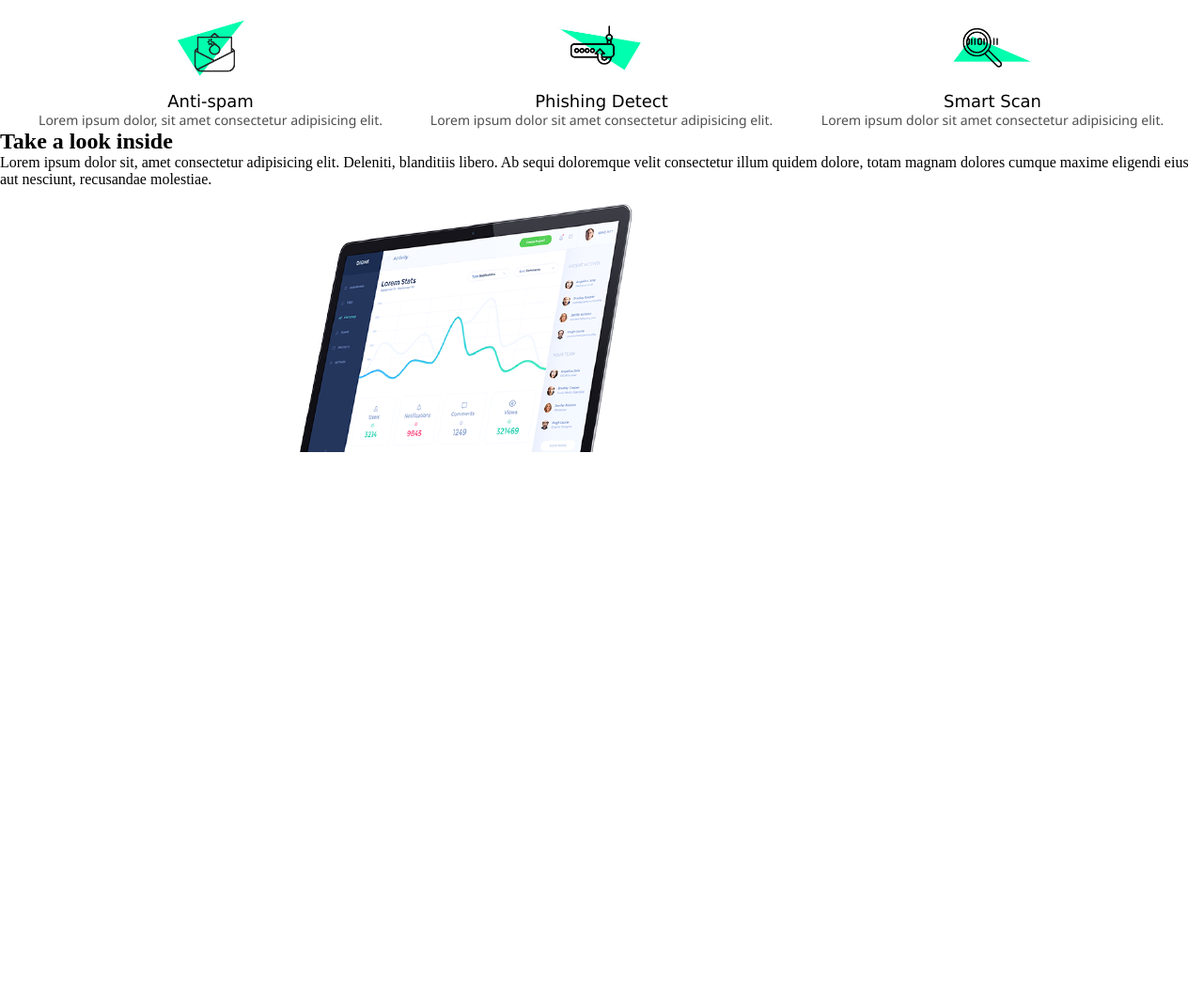
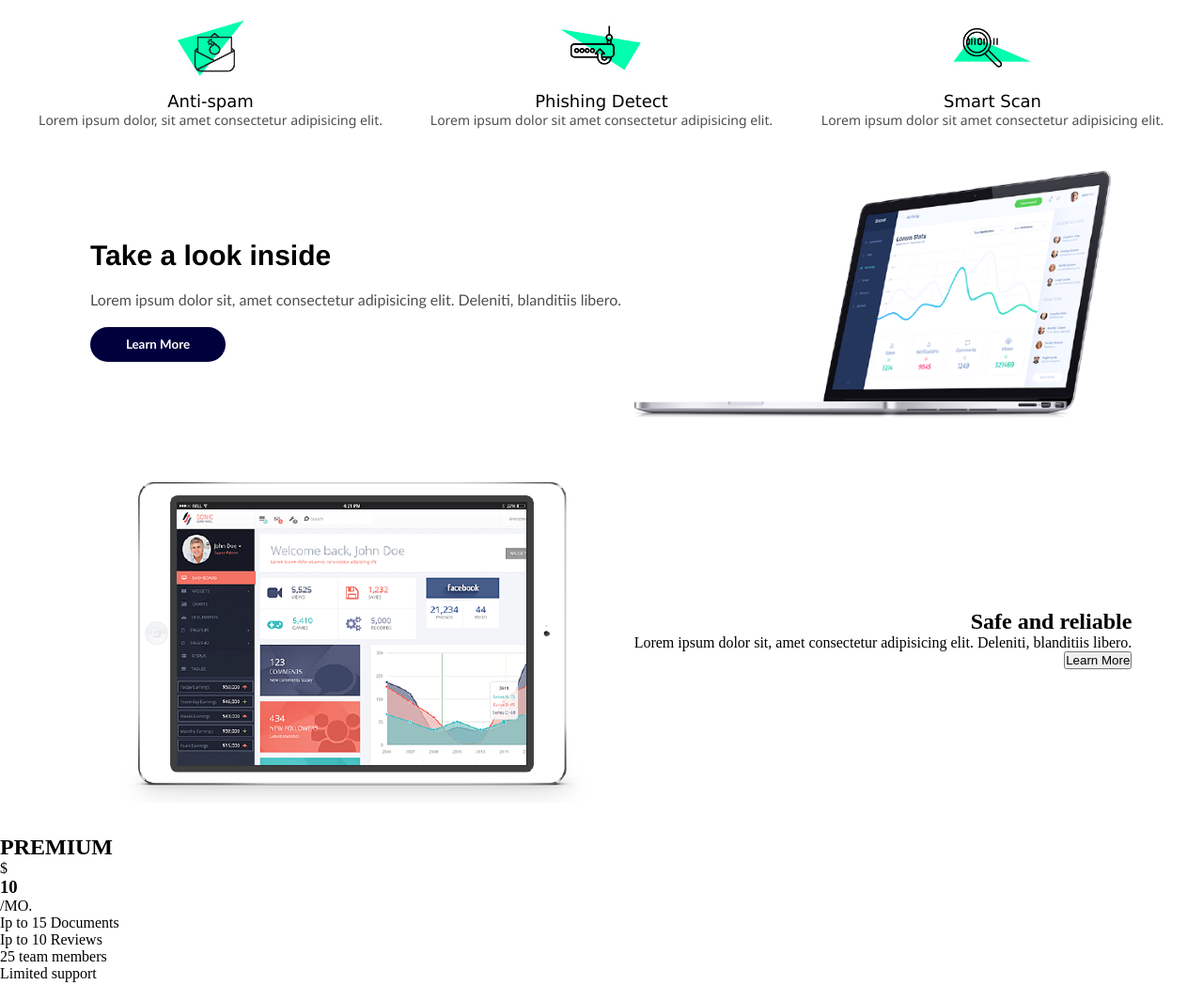
Before and after one commit to samuraypro7767/proyecto_Atlas, a plain HTML site: page index.html in a window 1280 px wide. Shown: the part 536-1584 px from the top of the page at 94% size. Drawn offline with Linux system fonts and the light colour scheme.

Commit message:
organizando una de las sectiones del main

```diff
--- a/index.html
+++ b/index.html
@@ -48,26 +48,26 @@
         </section>
 
 
-        <section>
-          <article>
+        <section class="containerInformate fatherContainerSection">
 
-            <h2>Take a look inside</h2>
-            <p>Lorem ipsum dolor sit, amet consectetur adipisicing elit. Deleniti, blanditiis libero. Ab sequi doloremque velit consectetur illum quidem dolore, totam magnam dolores cumque maxime eligendi eius aut nesciunt, recusandae molestiae.</p>
+          <article class="articleSection">
+             <h2>Take a look inside</h2>
+                <p>Lorem ipsum dolor sit, amet consectetur adipisicing elit. Deleniti, blanditiis libero.</p>
 
             <button>Learn More</button>
+            </article>
+            <div class="containerImg"> <img src="Assets/images/feature-1.png" alt=""> </div>
 
-            <img src="Assets/images/feature-1.png" alt="">
-          </article>
+
         </section>
+ <section class="soonContainerSection">
+            <article class="articleSection">
+                <h2>Safe and reliable</h2>
+                   <p>Lorem ipsum dolor sit, amet consectetur adipisicing elit. Deleniti, blanditiis libero.</p>
 
-          <article>
-            <h2>safe and reliablegit </h2>
-            <p>Lorem ipsum dolor sit, amet consectetur adipisicing elit. Deleniti, blanditiis libero. Ab sequi doloremque velit consectetur illum quidem dolore, totam magnam dolores cumque maxime eligendi eius aut nesciunt, recusandae molestiae.</p>
-
-            <button>Learn More</button>
-
-            <img src="Assets/images/feature-2.png" alt="">
-          </article>
+               <button>Learn More</button>
+               </article>
+               <div class="containerImg"> <img src="Assets/images/feature-2.png" alt=""> </div>
         </section>
 
         <section>
--- a/styles/style.css
+++ b/styles/style.css
@@ -64,9 +64,9 @@ header > .containerHeader > h1{
     color: white;
     width: 70%;
     text-wrap: nowrap;
-   font-family: Verdana, Geneva, Tahoma, sans-serif;
-   display: inline-block;
-  text-align: left;
+    font-family: Verdana, Geneva, Tahoma, sans-serif;
+    display: inline-block;
+    text-align: left;
 }
 header > .containerHeader > h1 > span{
  display: block;
@@ -103,8 +103,16 @@ header > .containerHeader > .buttonStarted:hover{
 }
 
 main{
+
     width: 100%;
     height: auto;
+    display: flex;
+    justify-content: space-evenly;
+    align-items: stretch;
+    flex-direction: column;
+    gap: 30px;
+    align-content: space-around;
+    flex-wrap: wrap;
 }
 main > .SegureInformate {
     width: 100%;
@@ -152,3 +160,63 @@ main > .SegureInformate > .containerInformate > .card {
     text-align: center;
     font-size: 14px;
 }
+
+main > .containerInformate{
+    width: 100%;
+    height: 50%;
+    display: flex;
+    align-items: center;
+    justify-content: center;
+}
+
+main > .containerInformate > .articleSection{
+    width: 45%;
+    display: flex;
+    justify-content: center;
+    align-items:flex-start;
+    flex-direction: column;
+    gap: 20px;
+}
+main > .containerInformate > .articleSection > h2{
+    width: 100%;
+    text-wrap: wrap;
+    font-family: 'Franklin Gothic Medium', 'Arial Narrow', Arial, sans-serif;
+    font-size: 30px;
+}
+
+main > .containerInformate > .articleSection > p{
+    width: 100%;
+    text-wrap: wrap;
+    font-family: 'Gill Sans', 'Gill Sans MT', Calibri, 'Trebuchet MS', sans-serif;
+    color: rgb(80, 79, 79);
+}
+main > .containerInformate > .articleSection > button{
+    font-family: 'Gill Sans', 'Gill Sans MT', Calibri, 'Trebuchet MS', sans-serif;
+    color: white;
+    width: 25%;
+    height: 2.3rem;
+    border-radius: 30px;
+    border: none;
+    font-weight: 600;
+    background-color:rgb(0, 0, 61) ;
+    }
+main > .containerInformate > .containerImg  {
+    width: 40%;
+    height: 100%;
+}
+main > .containerInformate >  .containerImg >img  {
+    width: 100%;
+}
+.soonContainerSection{
+    display: flex;
+    flex-direction: row-reverse;
+    justify-content: center;
+    align-items: center;
+}
+.soonContainerSection > .articleSection{
+    justify-content: flex-end;
+    display: flex;
+    flex-direction: column;
+    align-items: flex-end;
+    height: 100%;
+}
```
